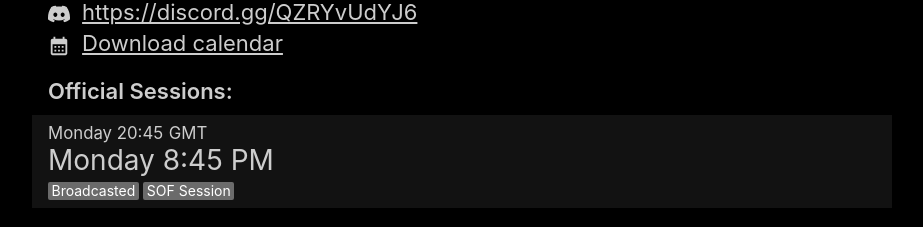
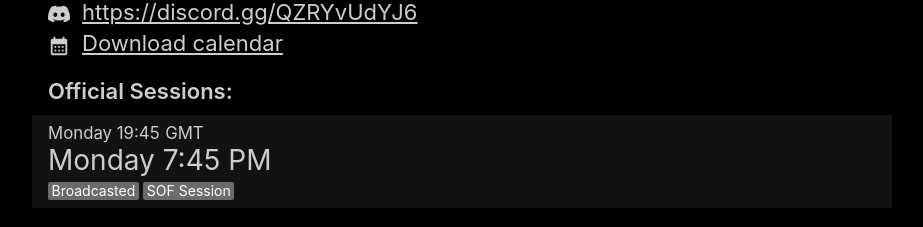
Before and after one commit to jamiehs/whenrace, a React (Create React App) app: page / in a window 1280 px wide. Shown: the part 900-1127 px from the top of the page, without its empty margins (178-1101 px from the left). Built offline with nearby package versions, Linux system fonts and the light colour scheme.

Commit message:
Update SOF time for ff1600-open

```diff
--- a/src/data/official-sessions.js
+++ b/src/data/official-sessions.js
@@ -448,7 +448,7 @@ const officials = [
         sessions: [
             {
                 sessionDay: MON,
-                sessionTimeGmt: '20:45',
+                sessionTimeGmt: '19:45',
                 notes: [BROADCAST, SOF]
             }
         ]
```
